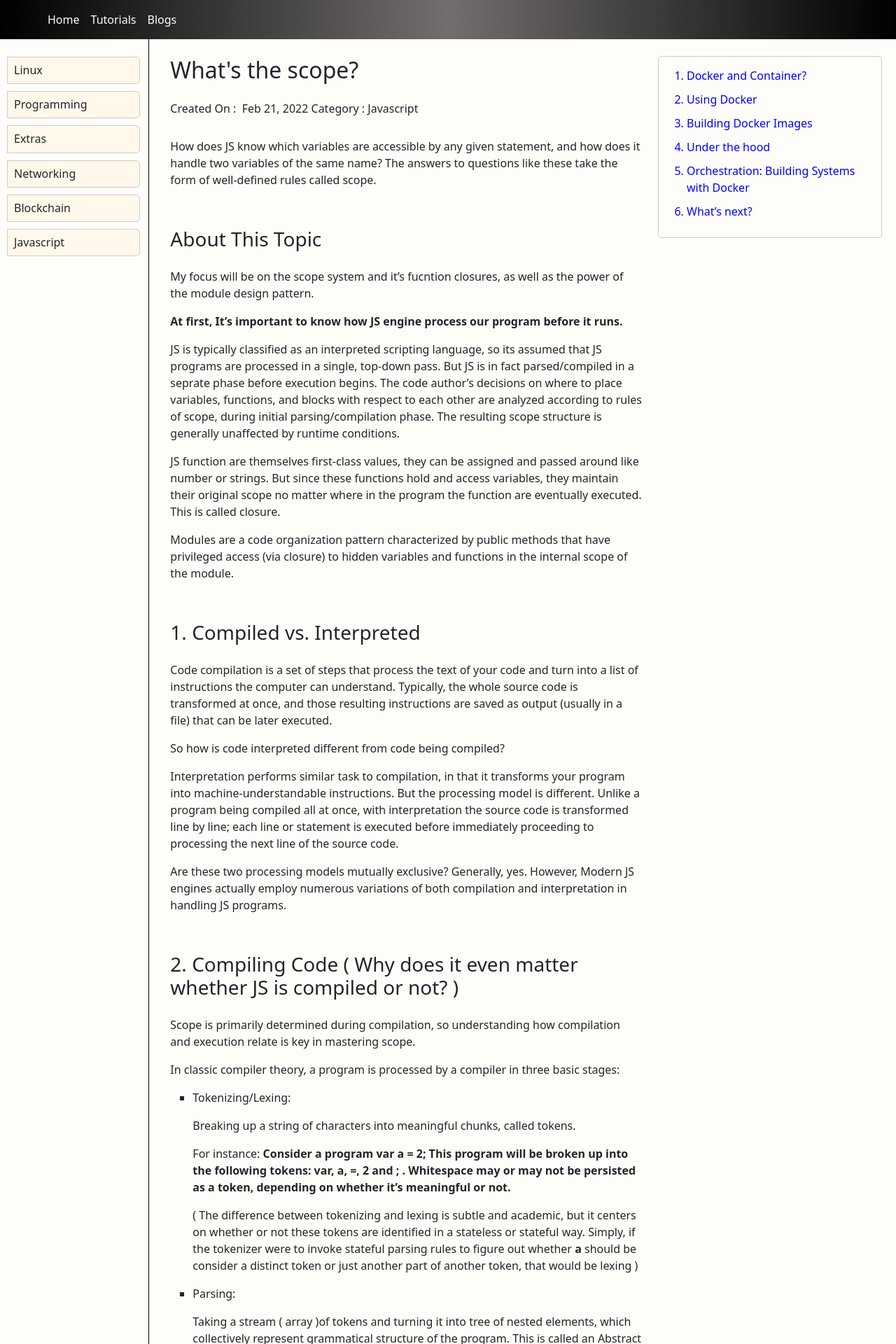
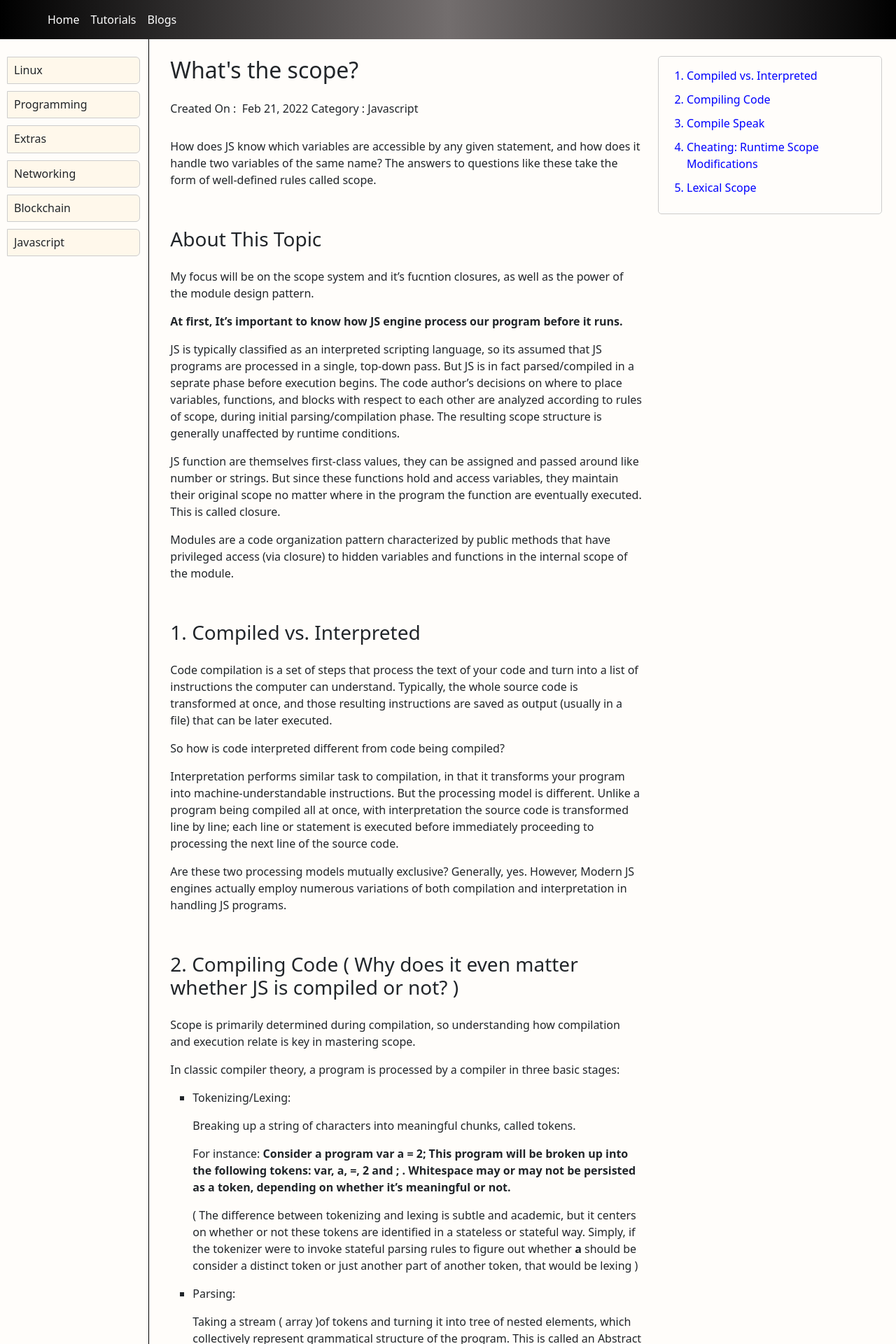
Before and after one commit to gkaucha/gkaucha.github.io, a Jekyll site: the page built from _posts/2022-02-21-Javascript-Scope-and-Closure.md, in a window 1280 px wide. Shown: the top 1920 px of the page at 70% size. Built offline with Jekyll 4.4.1, drawn with Linux system fonts in a browser that asks for light colours.

Commit message:
Title added on shortcut menu

```diff
--- a/_posts/2022-02-21-Javascript-Scope-and-Closure.md
+++ b/_posts/2022-02-21-Javascript-Scope-and-Closure.md
@@ -12,12 +12,11 @@ The answers to questions like these take the form of well-defined rules called s
 
  <!--continue-->
 
-- [Docker and Container?](#section-1)
-- [Using Docker](#section-2)
-- [Building Docker Images](#section-3)
-- [Under the hood](#section-4)
-- [Orchestration: Building Systems with Docker](#section-5)
-- [What's next?](#section-6)
+- [Compiled vs. Interpreted](#section-1)
+- [Compiling Code](#section-2)
+- [Compile Speak](#section-3)
+- [Cheating: Runtime Scope Modifications](#section-4)
+- [Lexical Scope](#section-5)
 
 ## About This Topic
 
```
Also changed, not shown: other parts of _posts/2022-02-21-Javascript-Scope-and-Closure.md (+5 -5 lines).
